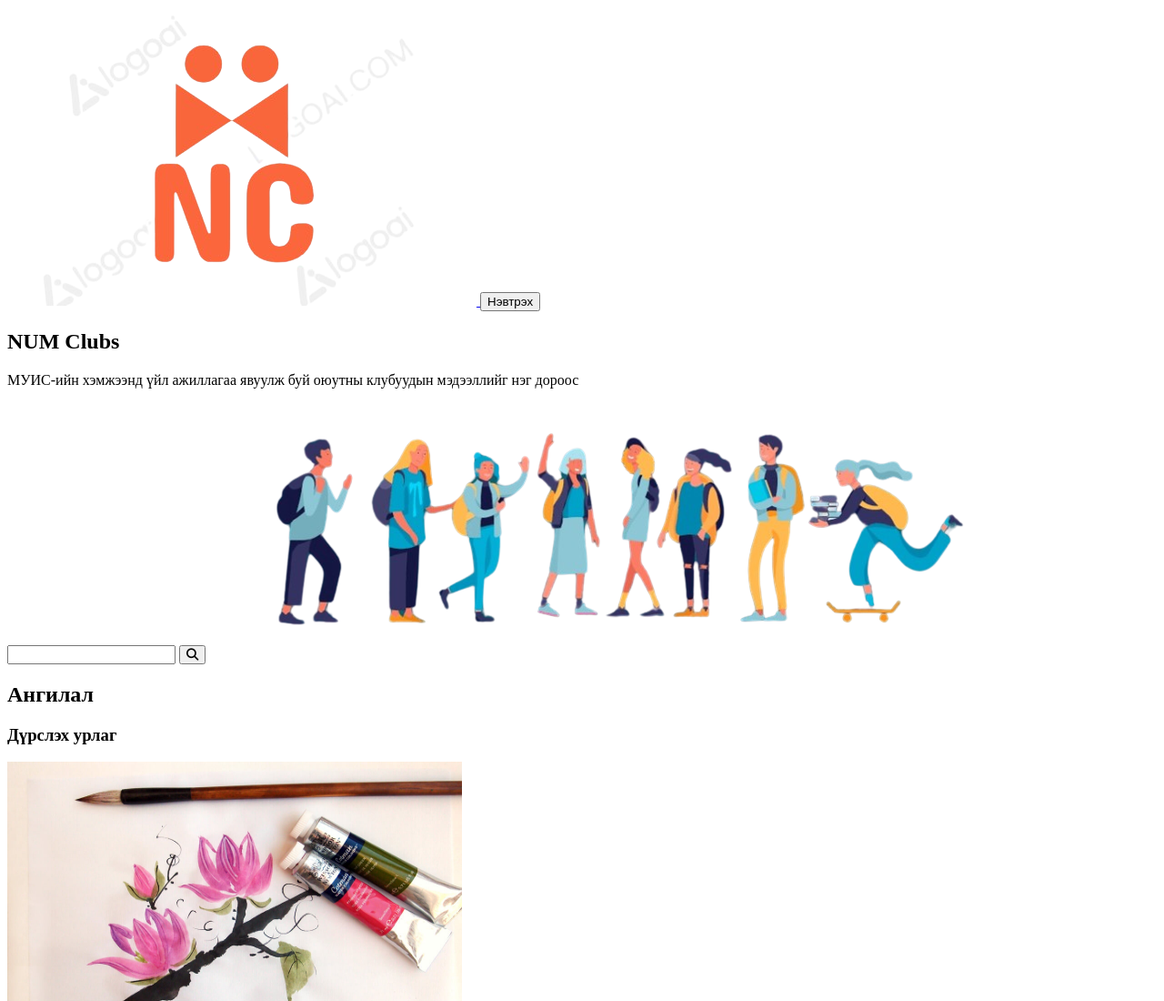
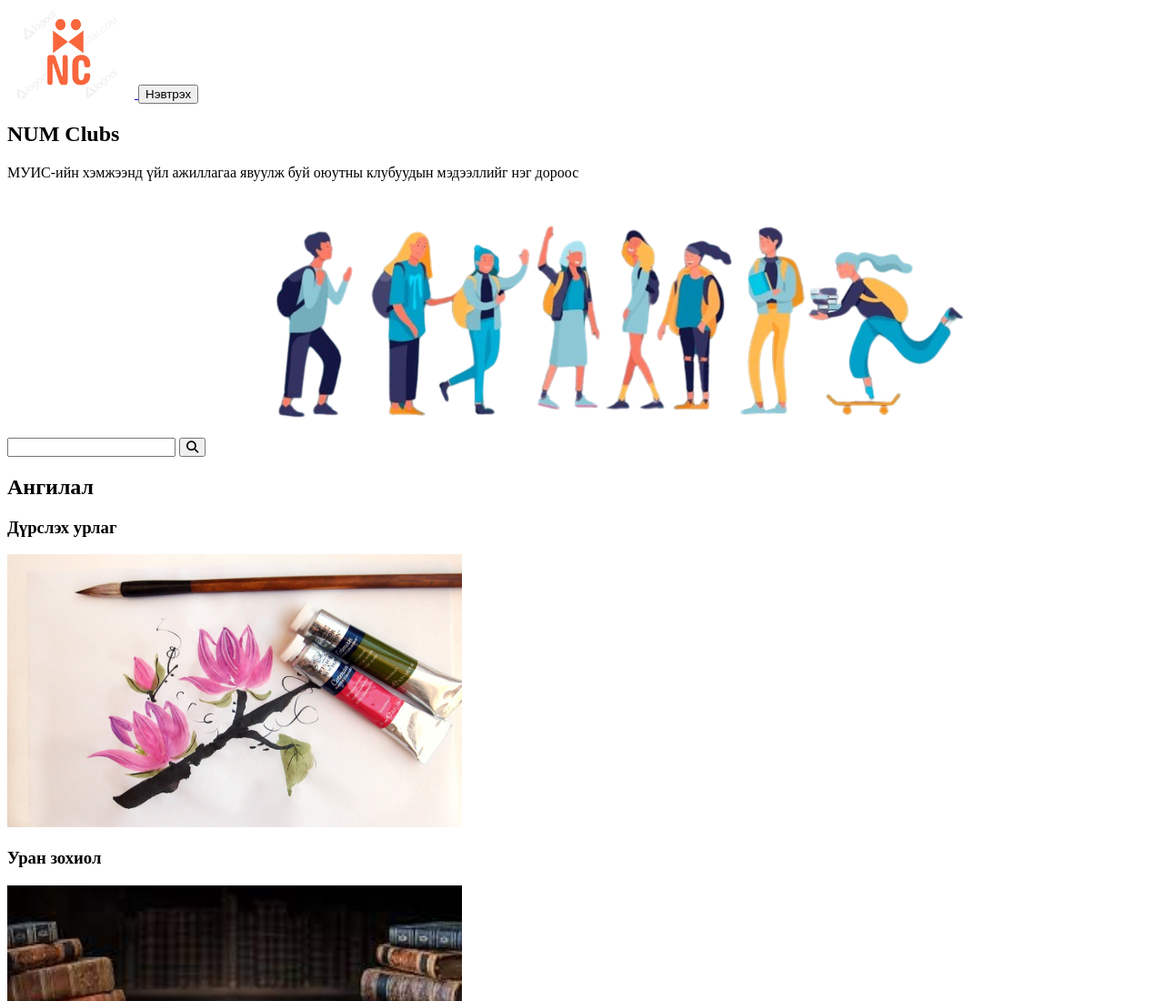
Before and after one commit to tsolmonsq/NUM-Clubs, a plain HTML site: page index.html in a window 1280 px wide. Shown: the top 1100 px of the page at 91% size. Drawn offline with Linux system fonts and the light colour scheme.

Commit message:
fix some issues

```diff
--- a/index.html
+++ b/index.html
@@ -9,7 +9,7 @@
 <body>
     <header>
         <a href="./index.html">
-            <img src="./assets/logo.png" alt="NUM Clubs logo">
+            <img src="./assets/logo.png" alt="NUM Clubs logo" width="140" height="100">
         </a>
         <button>Нэвтрэх</button>
     </header>
```
